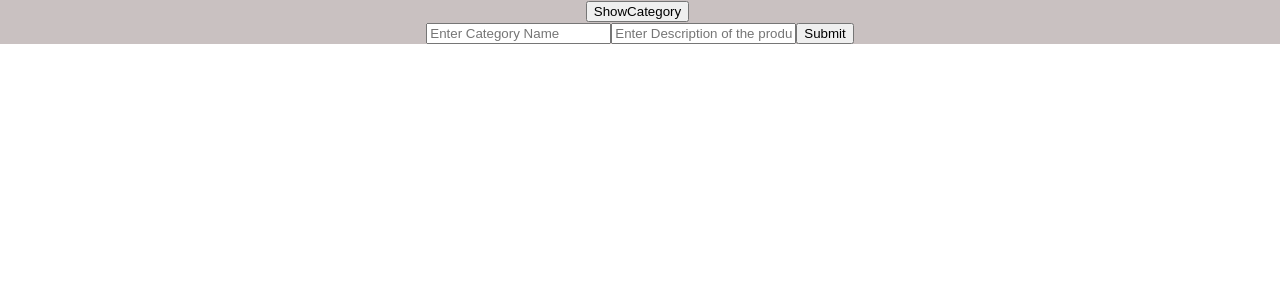
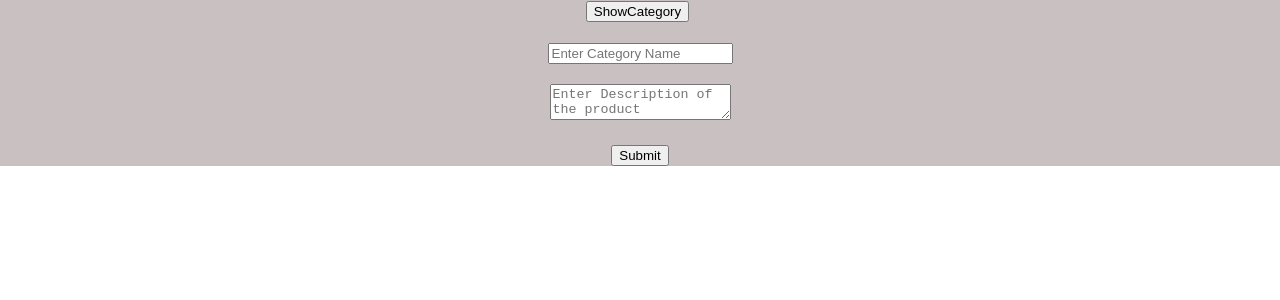
Before and after one commit to Dhanushkollipara/learning-dhanush, a React (Create React App) app in the folder Task_31_07/: page /admin/addCategory in a window 1280 px wide. Shown: the top 300 px of the page. Built offline with nearby package versions, Linux system fonts and the light colour scheme.

Commit message:
Updated with Delete button functionality

```diff
--- a/Task_31_07/src/AddCategory.jsx
+++ b/Task_31_07/src/AddCategory.jsx
@@ -1,10 +1,11 @@
 import { useState } from "react";
 import axios from "axios";
+import { Navigate } from "react-router-dom";
 function AddCategory(){
 
     let [name,setName] = useState("");
     let [desc,setdesc] = useState("");
-    let [data,setData] =useState ([{name : "name", desc: "Description"}]);
+    let [data,setData] =useState ([{name : "", desc: ""}]);
 
     function nameChanged(e){
         e.preventDefault();
@@ -17,7 +18,7 @@ function AddCategory(){
     }
 
     function AddCategory(){
-        let newdata = {name : name, desc: desc};
+        let newdata = {name : name, description: desc};
         axios
         .post("http://localhost:3000/api/v1/categories",newdata)
         .then(function(response){
@@ -33,8 +34,9 @@ function AddCategory(){
 
     return(
         <div className="addcategoryAddCategory">
-            <input type="" value={name} onChange={nameChanged} placeholder="Enter Category Name"></input>
-            <input type="" value={desc} onChange={descChanged} placeholder="Enter Description of the product"></input>
+            <br/>
+            <input type="" value={name} onChange={nameChanged} placeholder="Enter Category Name"></input><br/><br/>
+            <textarea type="" value={desc} onChange={descChanged} placeholder="Enter Description of the product"></textarea><br/><br/>
             <button onClick={AddCategory}>Submit</button>
 
         </div>
```
